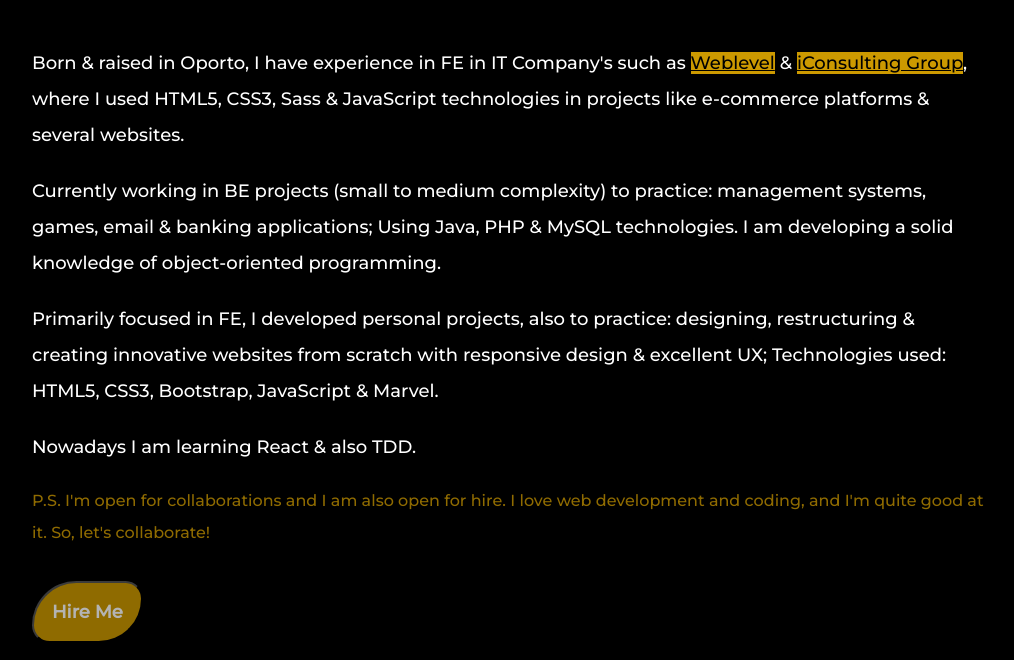
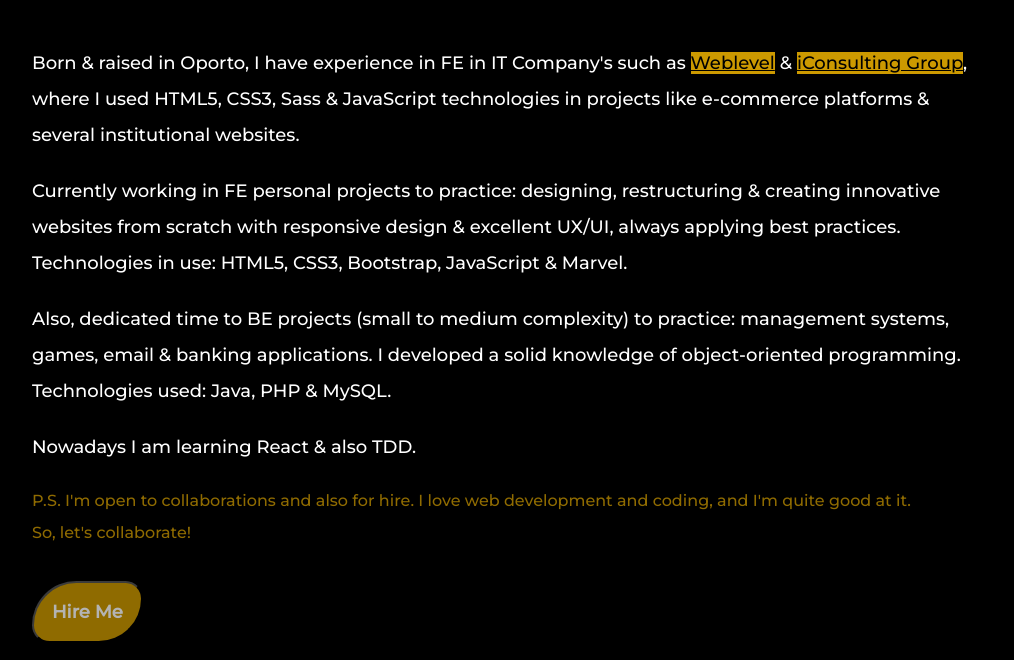
Before and after one commit to Clara-Sousa-Neves/ClaraPersonalPage.github.io, a plain HTML site: page index.html in a window 1280 px wide. Shown: the part 235-895 px from the top of the page, without its empty margins (128-1142 px from the left). Drawn offline with Linux system fonts and the light colour scheme.

Commit message:
Small changes

```diff
--- a/index.html
+++ b/index.html
@@ -26,13 +26,15 @@
 
     <section>
         <p id="intro">Born & raised in Oporto, I have experience in FE in IT Company's such as <a href="https://www.weblevel.pt/" target="_blank">Weblevel</a> & <a href="https://iconsulting-group.com/" target="_blank">iConsulting Group</a>, where I used HTML5, CSS3,
-            Sass & JavaScript technologies in projects like e-commerce platforms & several websites.</p>
-        <p class="text">Currently working in BE projects (small to medium complexity) to practice: management systems, games, email & banking applications; Using Java, PHP & MySQL technologies. I am developing a solid knowledge of object-oriented programming.</p>
-        <p class="text">Primarily focused in FE, I developed personal projects, also to practice: designing, restructuring & creating innovative websites from scratch with responsive design & excellent UX; Technologies used: HTML5, CSS3, Bootstrap, JavaScript & Marvel.
+            Sass & JavaScript technologies in projects like e-commerce platforms & several institutional websites.</p>
+        <p class="text">Currently working in FE personal projects to practice: designing, restructuring & creating innovative websites from scratch with responsive design & excellent UX/UI, always applying best practices.
+            <br>Technologies in use: HTML5, CSS3, Bootstrap, JavaScript & Marvel.
         </p>
+        <p class="text">Also, dedicated time to BE projects (small to medium complexity) to practice: management systems, games, email & banking applications. I developed a solid knowledge of object-oriented programming.<br> Technologies used: Java, PHP & MySQL.</p>
+
         <p class="text">Nowadays I am learning React & also TDD.</p>
-        <p class="hire_text">P.S. I'm open for collaborations and I am also open for hire. I love web development and coding, and I'm quite good at it. So, let's collaborate!<br><br><button class="button_hire"> <a
-                    href="img/CVClaraSNeves12-2020.pdf" download="CVClaraSNeves" target=_blank>Hire Me</a></button>
+        <p class="hire_text">P.S. I'm open to collaborations and also for hire. I love web development and coding, and I'm quite good at it. <br>So, let's collaborate!<br><br><button class="button_hire"> <a
+                    href="img/CVClaraSNeves01-2021.pdf" download="CVClaraSNeves" target=_blank>Hire Me</a></button>
         </p>
     </section>
 
```
Also changed, not shown: 2 other files.
